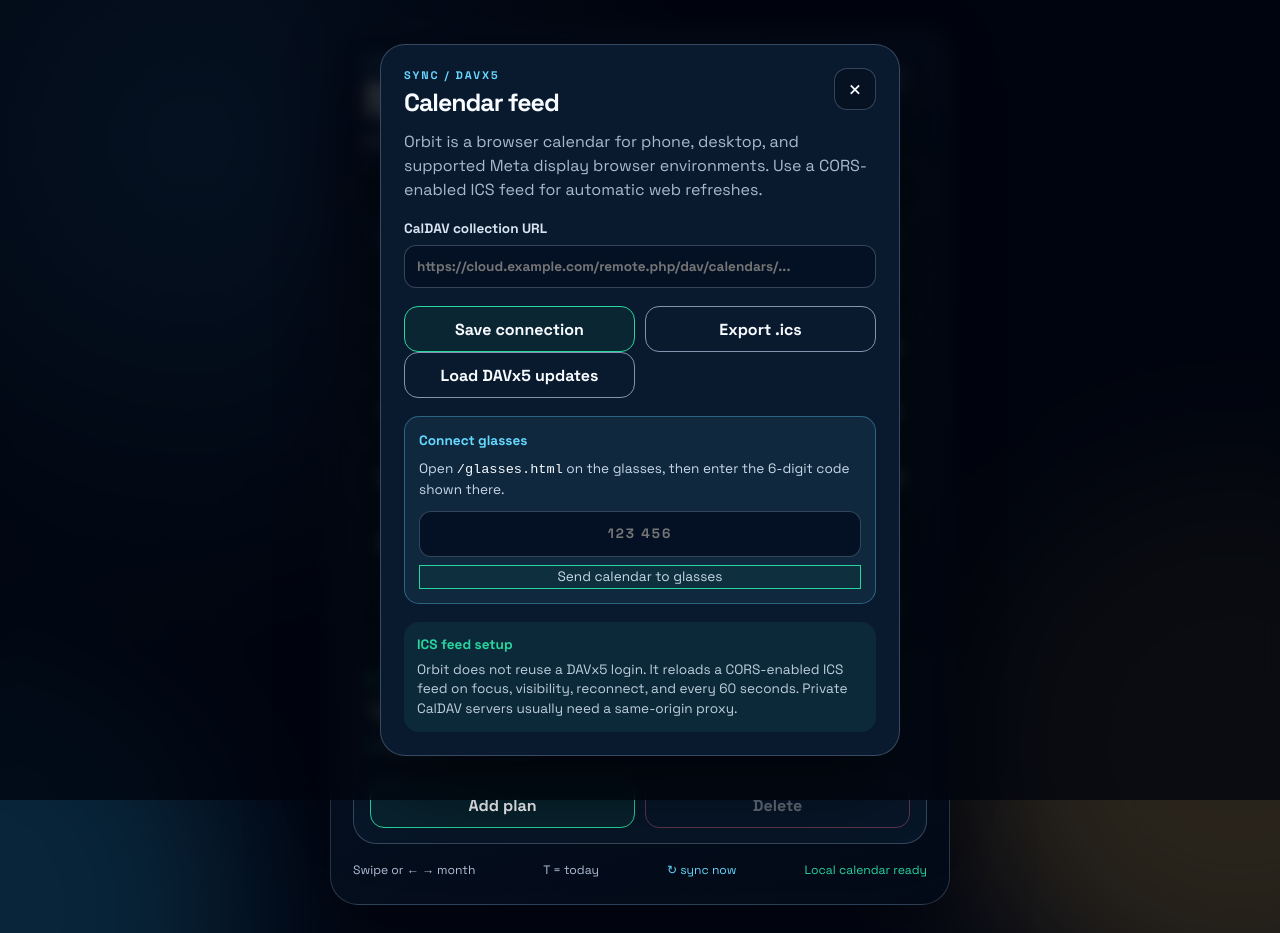
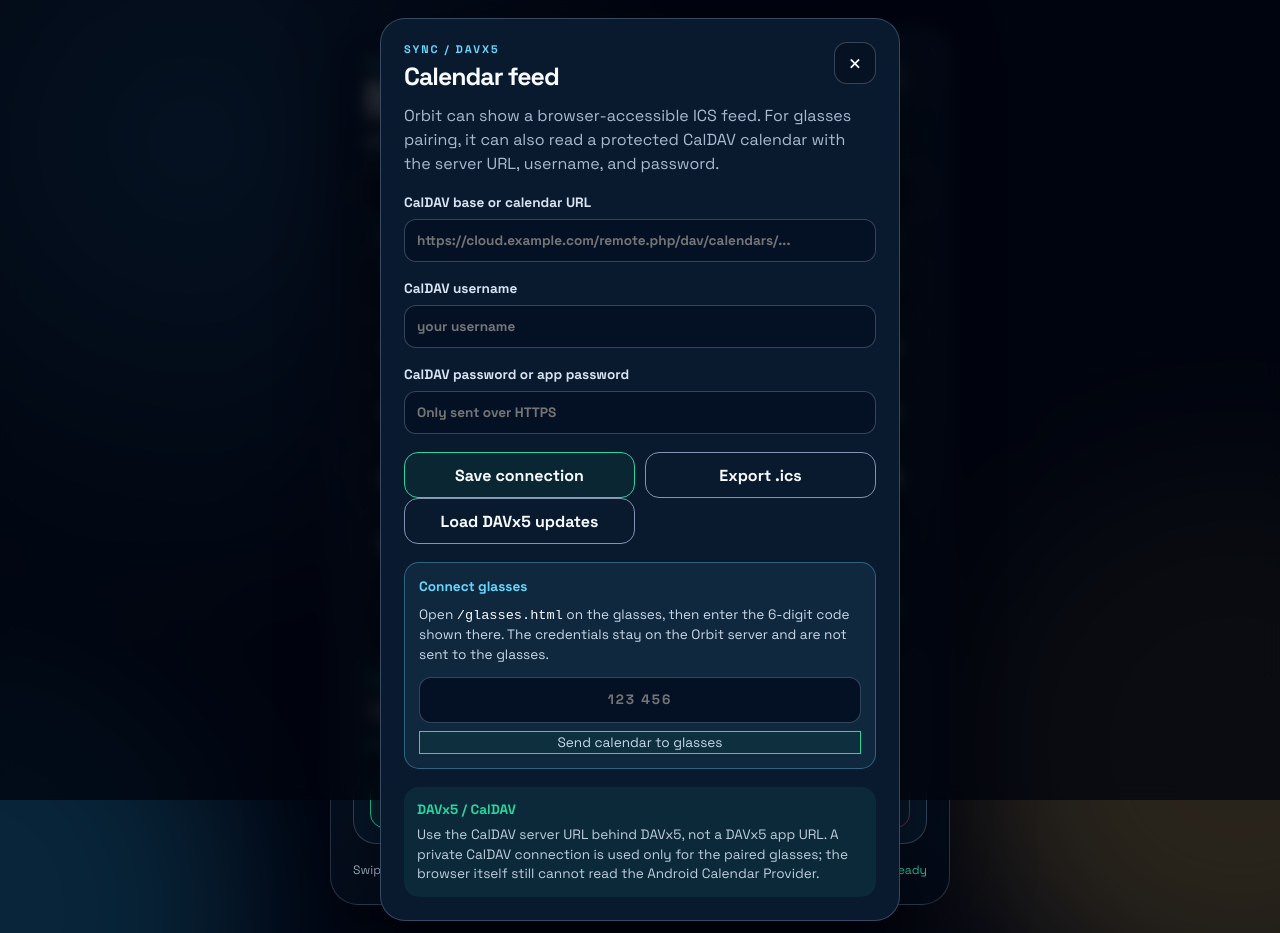
Before and after one commit to Henning1908/orbit-calendar-glasses, a React (Vite) app: page / in a window 1280 px wide. Both pictures are taken after a click on the button "Open sync settings". Built offline with nearby package versions, Linux system fonts and the light colour scheme.

Commit message:
Add server-side CalDAV pairing
Co-authored-by: Copilot App <223556219+Copilot@users.noreply.github.com>

```diff
--- a/src/main.jsx
+++ b/src/main.jsx
@@ -96,6 +96,8 @@ function App() {
   const [screen, setScreen] = useState('calendar')
   const [showSettings, setShowSettings] = useState(false)
   const [caldavUrl, setCaldavUrl] = useState(() => localStorage.getItem('orbit-caldav-url') || '')
+  const [caldavUsername, setCaldavUsername] = useState('')
+  const [caldavPassword, setCaldavPassword] = useState('')
   const [syncMessage, setSyncMessage] = useState('Local calendar ready')
   const [isSyncing, setIsSyncing] = useState(false)
   const [touchStart, setTouchStart] = useState(null)
@@ -253,7 +255,11 @@ function App() {
       return
     }
     if (!caldavUrl) {
-      setPairMessage('Save an ICS feed URL first.')
+      setPairMessage('Enter the CalDAV base URL first.')
+      return
+    }
+    if (!caldavUsername || !caldavPassword) {
+      setPairMessage('Enter the CalDAV username and password.')
       return
     }
     setPairMessage('Checking the feed and connecting…')
@@ -261,7 +267,14 @@ function App() {
       const response = await fetch('/api/pair/claim', {
         method: 'POST',
         headers: { 'Content-Type': 'application/json' },
-        body: JSON.stringify({ code: normalizedCode, feedUrl: caldavUrl }),
+        body: JSON.stringify({
+          code: normalizedCode,
+          caldav: {
+            url: caldavUrl,
+            username: caldavUsername,
+            password: caldavPassword,
+          },
+        }),
       })
       const body = await response.json()
       if (!response.ok) throw new Error(body.error || 'Pairing failed')
@@ -379,14 +392,33 @@ function App() {
               <button className="icon-button" onClick={() => setShowSettings(false)} aria-label="Close settings">×</button>
             </div>
             <p className="muted">
-              Orbit is a browser calendar for phone, desktop, and supported Meta display browser environments. Use a CORS-enabled ICS feed for automatic web refreshes.
+              Orbit can show a browser-accessible ICS feed. For glasses pairing, it can also read a protected CalDAV calendar with the server URL, username, and password.
             </p>
             <label>
-              CalDAV collection URL
+              CalDAV base or calendar URL
               <input
                 value={caldavUrl}
                 onChange={(event) => setCaldavUrl(event.target.value)}
                 placeholder="https://cloud.example.com/remote.php/dav/calendars/..."
+              />
+            </label>
+            <label>
+              CalDAV username
+              <input
+                autoComplete="username"
+                value={caldavUsername}
+                onChange={(event) => setCaldavUsername(event.target.value)}
+                placeholder="your username"
+              />
+            </label>
+            <label>
+              CalDAV password or app password
+              <input
+                type="password"
+                autoComplete="current-password"
+                value={caldavPassword}
+                onChange={(event) => setCaldavPassword(event.target.value)}
+                placeholder="Only sent over HTTPS"
               />
             </label>
             <div className="settings-actions">
@@ -400,7 +432,7 @@ function App() {
             </div>
             <div className="pairing-card">
               <strong>Connect glasses</strong>
-              <span>Open <code>/glasses.html</code> on the glasses, then enter the 6-digit code shown there.</span>
+              <span>Open <code>/glasses.html</code> on the glasses, then enter the 6-digit code shown there. The credentials stay on the Orbit server and are not sent to the glasses.</span>
               <input
                 inputMode="numeric"
                 maxLength="7"
@@ -413,8 +445,8 @@ function App() {
               {pairMessage && <span className="pair-message">{pairMessage}</span>}
             </div>
             <div className="davx5-note">
-              <strong>ICS feed setup</strong>
-              <span>Orbit does not reuse a DAVx5 login. It reloads a CORS-enabled ICS feed on focus, visibility, reconnect, and every 60 seconds. Private CalDAV servers usually need a same-origin proxy.</span>
+              <strong>DAVx5 / CalDAV</strong>
+              <span>Use the CalDAV server URL behind DAVx5, not a DAVx5 app URL. A private CalDAV connection is used only for the paired glasses; the browser itself still cannot read the Android Calendar Provider.</span>
             </div>
           </section>
         </div>
```
Also changed, not shown: server.js (+64 -4 lines), 2 other files (tests, documents, lock files or other folders).
